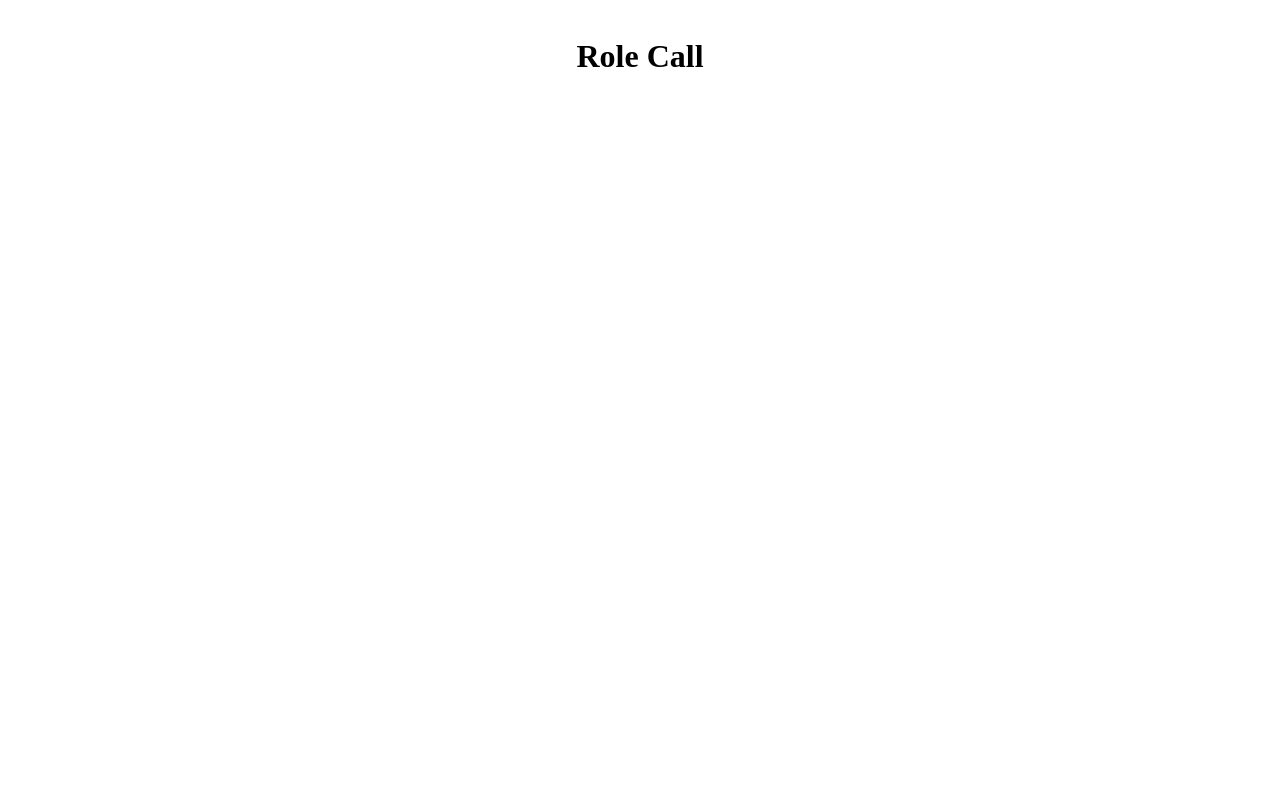
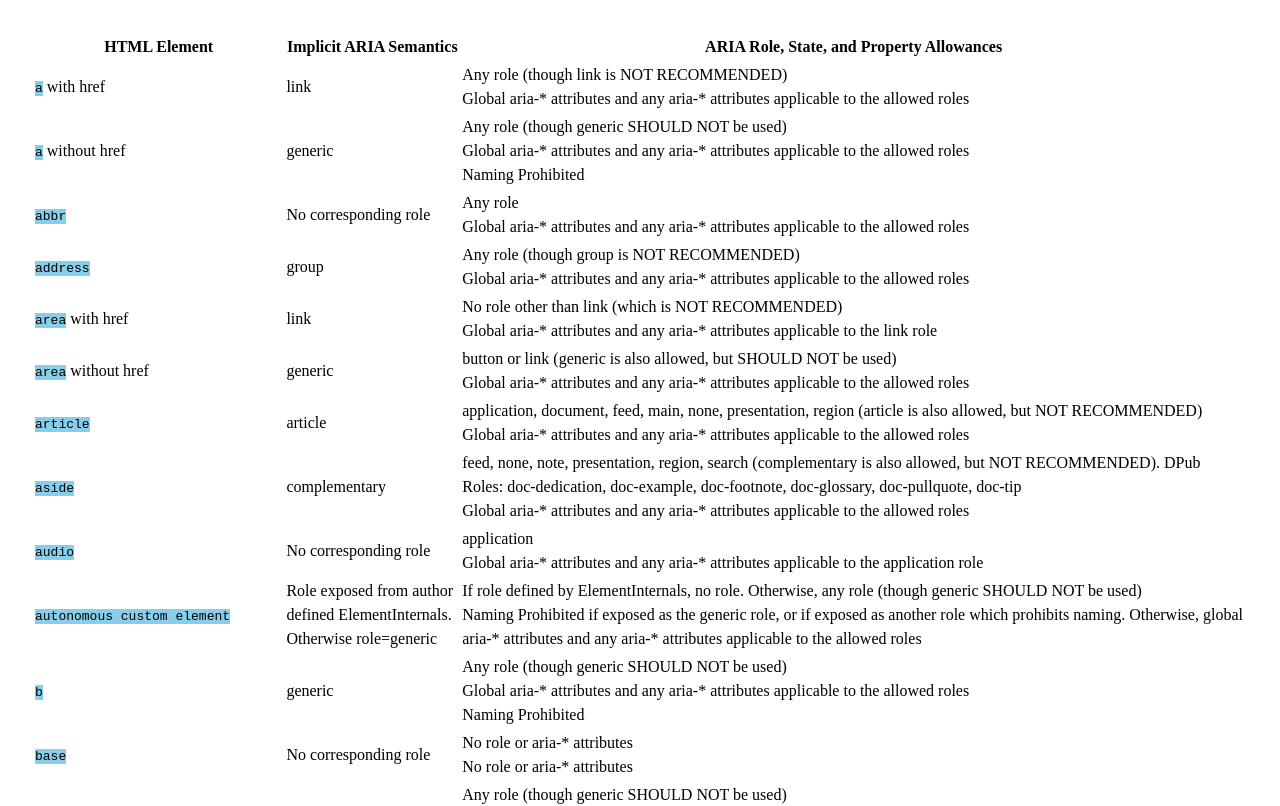
Before and after one commit to latechlogan/role-call, a React (Vite) app: page / in a window 1280 px wide. Shown: the top 806 px of the page. Built offline with nearby package versions, Linux system fonts and the light colour scheme.

Commit message:
feat: pass data to Table component and display

```diff
--- a/src/App.css
+++ b/src/App.css
@@ -2,5 +2,4 @@
   max-width: 1280px;
   margin: 0 auto;
   padding: 2rem;
-  text-align: center;
 }
--- a/src/App.jsx
+++ b/src/App.jsx
@@ -1,11 +1,15 @@
 import "./App.css";
+import htmlAriaRoles from "./data/html-aria-roles.json";
+import Table from "./components/Table/Table";
+import { useState } from "react";
 
 function App() {
-  return (
-    <>
-      <h1>Role Call</h1>
-    </>
+  const [searchTerm, setSearchTerm] = useState("");
+  const filteredData = htmlAriaRoles.filter((item) =>
+    item.element.toLowerCase().includes(searchTerm.toLowerCase())
   );
+
+  return <Table data={filteredData} />;
 }
 
 export default App;
--- a/src/components/Table/Table.css
+++ b/src/components/Table/Table.css
@@ -0,0 +1,3 @@
+code {
+  background-color: skyblue;
+}
--- a/src/components/Table/Table.jsx
+++ b/src/components/Table/Table.jsx
@@ -0,0 +1,54 @@
+import "./Table.css";
+
+export default function Table({ data }) {
+  return (
+    <table>
+      <thead>
+        <th>HTML Element</th>
+        <th>Implicit ARIA Semantics</th>
+        <th>ARIA Role, State, and Property Allowances</th>
+      </thead>
+      <tbody>
+        {data.map((item) => (
+          <tr>
+            <td>
+              <code>{item.element}</code> {item.withConditions}
+            </td>
+            <td>{item.implicitRole}</td>
+            <td>
+              <p>{item.allowedRoles}</p>
+              <p>{item.ariaAttributes}</p>
+              <p>{item.notes}</p>
+            </td>
+          </tr>
+        ))}
+      </tbody>
+    </table>
+  );
+}
+
+const formatElementWithConditions = (element, withConditions) => {
+  // no conditions, just wrap the element
+  if (!withConditions) {
+    return <code>{element}</code>;
+  }
+
+  // regex to match "with/without " and capture what comes after
+  //   const match = withConditions.match(/^(with|without)\s+(.+)$/);
+
+  //   if (match) {
+  //     const [, withOrWithout, conditions] = match;
+  //     return (
+  //       <>
+  //         <code>{element}</code> {withOrWithout} <code>{conditions}</code>
+  //       </>
+  //     );
+  //   }
+
+  // fallback in case the expected format doesn't match
+  return (
+    <>
+      <code>{element}</code> {withConditions}
+    </>
+  );
+};
```
Also changed, not shown: 1 other file (tests, documents, lock files or other folders).
